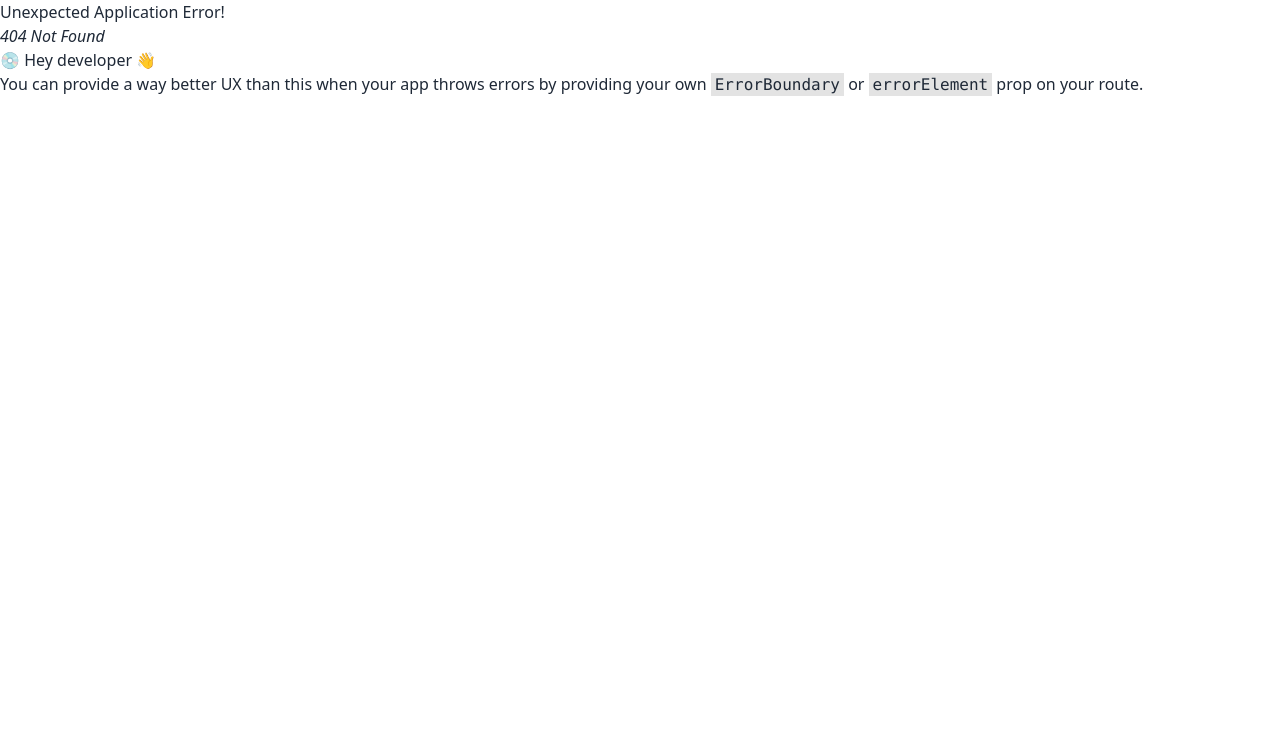
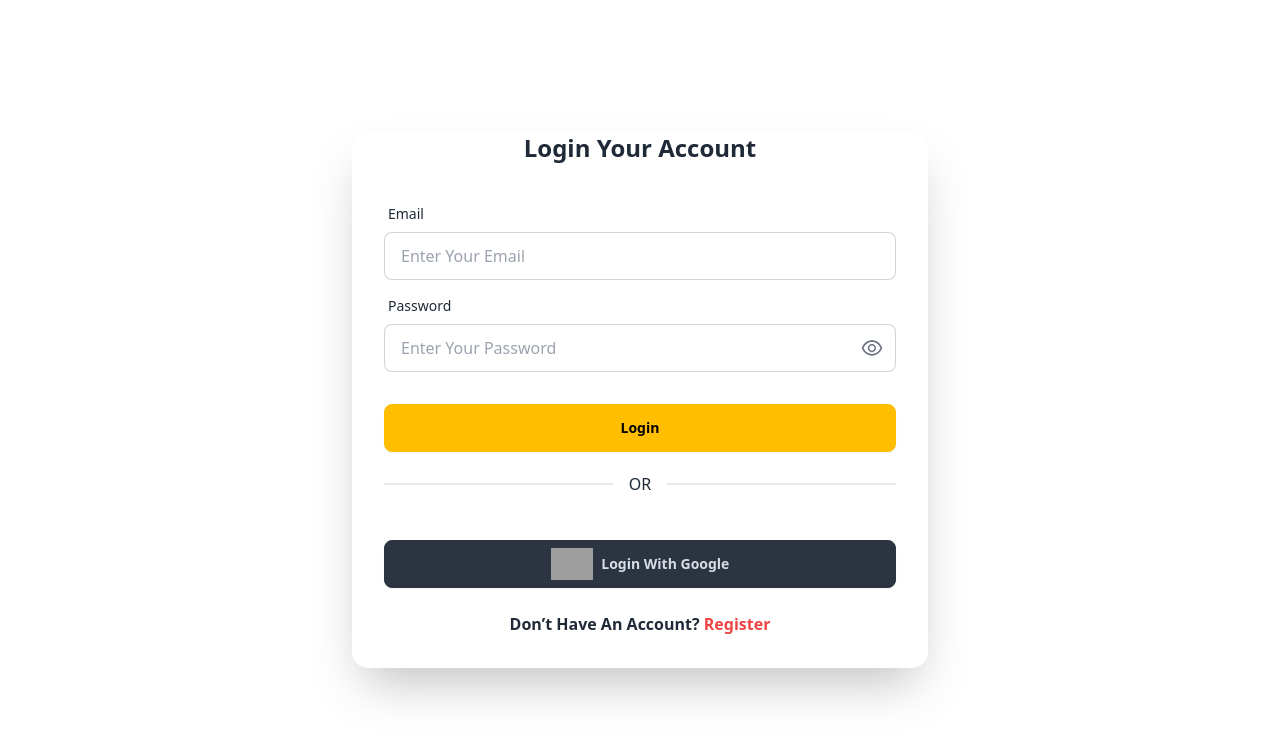
Before and after one commit to asifmahmud1047/Assignment-10, a React (Vite) app: page /login in a window 1280 px wide. Before the commit this address had no page. Shown: the top 740 px of the page. Built offline with nearby package versions, Linux system fonts and the light colour scheme; grey boxes are pictures that could not be loaded.

Commit message:
firebase and loginpage done

```diff
--- a/index.html
+++ b/index.html
@@ -4,7 +4,7 @@
     <meta charset="UTF-8" />
     <link rel="icon" type="image/svg+xml" href="/vite.svg" />
     <meta name="viewport" content="width=device-width, initial-scale=1.0" />
-    <title>Vite + React</title>
+    <title>WorldVisaDesk</title>
   </head>
   <body>
     <div id="root"></div>
--- a/package.json
+++ b/package.json
@@ -10,6 +10,7 @@
     "preview": "vite preview"
   },
   "dependencies": {
+    "firebase": "^11.6.1",
     "localforage": "^1.10.0",
     "match-sorter": "^8.0.0",
     "react": "^18.3.1",
--- a/src/Components/Header/Header.jsx
+++ b/src/Components/Header/Header.jsx
@@ -1,4 +1,4 @@
-import { NavLink } from "react-router-dom";
+import {Link, NavLink } from "react-router-dom";
 
 const Header = () => {
   return (
@@ -107,8 +107,11 @@ const Header = () => {
       </div>
 
       {/* Right Side: Login Button */}
-      <div className="navbar-end">
-        <button className="btn btn-primary">Login</button>
+      <div className="navbar-end flex  items-center gap-2">
+        <Link to={"/login"} className="btn btn-primary">
+          Login
+        </Link>
+        <button className="btn btn-primary">Register</button>
       </div>
     </div>
   );
--- /dev/null
+++ b/src/Firebaseinte/Firebaseinte.js
@@ -0,0 +1,19 @@
+// Import the functions you need from the SDKs you need
+import { initializeApp } from "firebase/app";
+import { getAuth } from "firebase/auth";
+// TODO: Add SDKs for Firebase products that you want to use
+// https://firebase.google.com/docs/web/setup#available-libraries
+
+// Your web app's Firebase configuration
+const firebaseConfig = {
+  apiKey: "AIzaSyDNhaK-keSDvyreLtmNkZ4pBtyUcJ79OlU",
+  authDomain: "visa-navigator-client-96a5b.firebaseapp.com",
+  projectId: "visa-navigator-client-96a5b",
+  storageBucket: "visa-navigator-client-96a5b.firebasestorage.app",
+  messagingSenderId: "834869461345",
+  appId: "1:834869461345:web:5c555d6ce896fd5008c520",
+};
+
+// Initialize Firebase
+const app = initializeApp(firebaseConfig);
+export const auth = getAuth(app);
--- /dev/null
+++ b/src/Page/Login/Login.jsx
@@ -0,0 +1,91 @@
+import React, { useState } from "react";
+import { AiOutlineEye, AiOutlineEyeInvisible } from "react-icons/ai";
+import { Link } from "react-router-dom";
+
+const Login = () => {
+  const [showPassword, setShowPassword] = useState(false);
+  const togglePasswordVisibility = () => {
+    setShowPassword(!showPassword);
+  };
+  return (
+    <div className="min-h-screen flex justify-center items-center">
+      <div className="card bg-base-100 w-full max-w-xl shrink-0 shadow-2xl">
+        <h1 className="font-semibold text-2xl text-center">
+          Login Your Account
+        </h1>
+        <form className="card-body">
+          <div className="form-control">
+            <label className="label">
+              <span className="label-text">Email</span>
+            </label>
+            <input
+              type="email"
+              name="email"
+              placeholder="Enter Your Email"
+              className="input input-bordered"
+              onChange={(e) => setEmail(e.target.value)}
+              required
+            />
+          </div>
+          <div className="form-control">
+            <label className="label">
+              <span className="label-text">Password</span>
+            </label>
+            <div className="relative">
+              <input
+                type={showPassword ? "text" : "password"}
+                name="password"
+                placeholder="Enter Your Password"
+                className="input input-bordered w-full"
+                required
+              />
+              <span
+                className="absolute right-3 top-3 text-gray-500 cursor-pointer"
+                onClick={togglePasswordVisibility}
+              >
+                {showPassword ? (
+                  <AiOutlineEyeInvisible className="w-6 h-6" />
+                ) : (
+                  <AiOutlineEye className="w-6 h-6" />
+                )}
+              </span>
+            </div>
+            {/* <label className="label">
+               <Link
+                 to={"/forget"}
+                 state={{ email }}
+                 className="label-text-alt link link-hover"
+               >
+                 Forgot password?
+               </Link>
+             </label> */}
+          </div>
+          <div className="form-control mt-6">
+            <button className="btn btn-warning">Login</button>
+          </div>
+          <div className="divider">OR</div>
+          <div className="form-control mt-6 mb-4">
+            <button className="btn btn-neutral">
+              {" "}
+              <img
+                className="h-8"
+                src="https://img.icons8.com/?size=48&id=V5cGWnc9R4xj&format=png"
+                alt=""
+              />
+              Login With Google
+            </button>
+          </div>
+          <h1 className="font-semibold text-center">
+            Don’t Have An Account?
+            <Link to={"/loginsignup/signup"} className="text-red-500">
+              {" "}
+              Register
+            </Link>
+          </h1>
+        </form>
+      </div>
+    </div>
+  );
+};
+
+export default Login;
--- a/src/main.jsx
+++ b/src/main.jsx
@@ -9,6 +9,7 @@ import Allvisa from "./Page/Allvisas/Allvisa.jsx";
 import Addvisa from "./Page/Addvisa/Addvisa.jsx";
 import Addedvisa from "./Page/Addedvisa/Addedvisa.jsx";
 import Application from "./Page/Application/Application.jsx";
+import Login from "./Page/Login/Login.jsx";
 
 const router = createBrowserRouter([
   {
@@ -33,6 +34,10 @@ const router = createBrowserRouter([
       },
     ],
   },
+  {
+    path: "/login",
+    element: <Login></Login>,
+  },
 ]);
 createRoot(document.getElementById("root")).render(
   <StrictMode>
```
Also changed, not shown: 1 other file (tests, documents, lock files or other folders).
